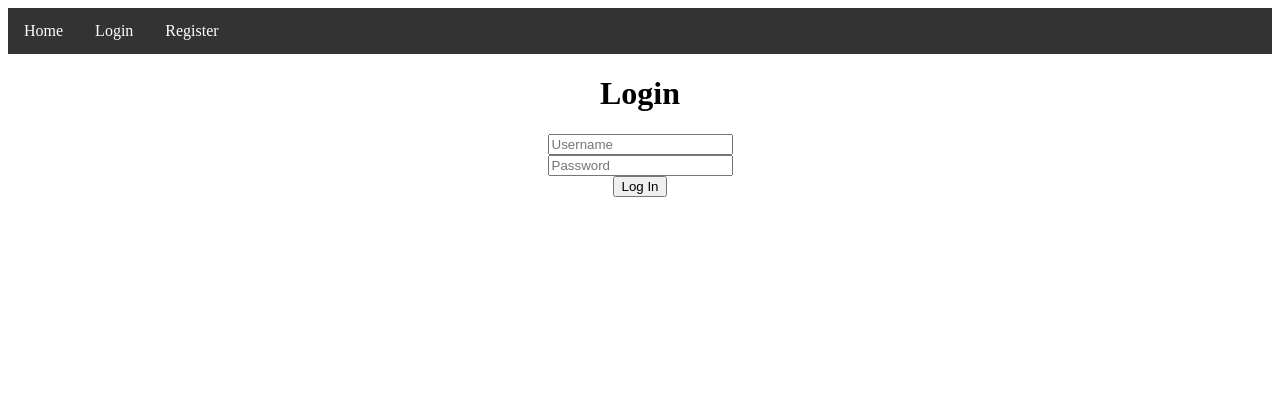
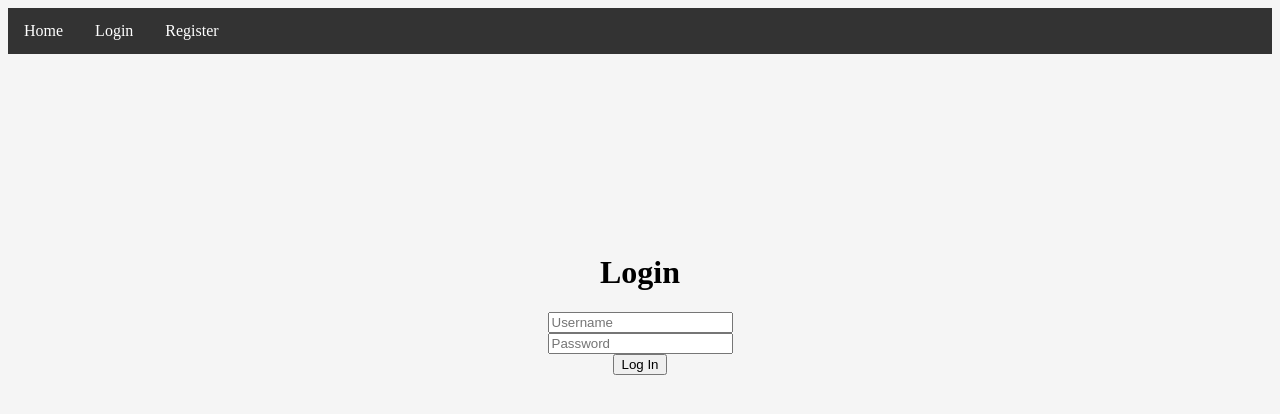
Before and after one commit to turtlelazy/P00, a Flask app: page /login in a window 1280 px wide. Shown: the top 414 px of the page. Run offline with Flask 2, Linux system fonts and the light colour scheme.

Commit message:
finalized website frontend

```diff
--- a/app/static/styles/stylesheet.css
+++ b/app/static/styles/stylesheet.css
@@ -1,3 +1,7 @@
+body {
+    background-color: #f5f5f5;
+}
+
 ul.nav {
     list-style-type: none;
     margin: 0;
@@ -31,7 +35,7 @@ ul.story {
 
 li.story {
     border: 1px solid black;
-    padding: 10px 0.5px;
+    padding: 10px 0px;
     float: none;
     background-color: azure;
     margin-top: 10px;
@@ -83,3 +87,8 @@ div.story {
 .newstory:hover {
     background-color: moccasin;
 }
+
+.auth {
+    margin-top: 25vh;
+    margin-bottom: 25vh;
+}
--- a/app/templates/index.html
+++ b/app/templates/index.html
@@ -9,7 +9,7 @@
             <li class="nav"><a class="nav" href="/logout">Logout</a></li>
             <li class="search">
                 <form action="/" method="post">
-                    <input class="search" type="text" name="search" placeholder="Search" value="{{ search }}">
+                    <input class="search" type="text" name="search" placeholder="Search by title" value="{{ search }}">
                     <input type="submit" style="display: none">
                 </form>
             </li>
@@ -19,7 +19,7 @@
     <body>
         <h1>Hello {{username}}!</h1>
         <h2><a class="newstory" href="/new">New Story</a></h2>
-        <div class="story" style="padding-right: 20px;">
+        <div class="story" style="padding-right: 50px;">
             <h2>Add to Stories</h2>
             <ul class="story">
                 {%for id, title in edtiable%}
--- a/app/templates/login.html
+++ b/app/templates/login.html
@@ -14,13 +14,11 @@
 
 <body>
     <center>
-        <h1>Login</h1>
-    </center>
-    <center>
-        {% if error %}
-        <p style="color: red">Sorry, username or password incorrect</p>
-        {% endif %}
-        <div>
+        <div class="auth">
+            <h1>Login</h1>
+            {% if error %}
+                <p style="color: red">Sorry, username or password incorrect</p>
+            {% endif %}
             <form method="post" action="/login">
                 <input type="text" name="username" placeholder="Username">
                 <br>
--- a/app/templates/register.html
+++ b/app/templates/register.html
@@ -13,10 +13,8 @@
 
 <body>
     <center>
-        <h1>Create a New Account</h1>
-    </center>
-    <center>
-        <div>
+        <div class="auth">
+            <h1>Create a New Account</h1>
             {% if error_message %}
             <p style="color:red">{{ error_message }}</p>
             {% endif %}
```
Also changed, not shown: 1 other file.
